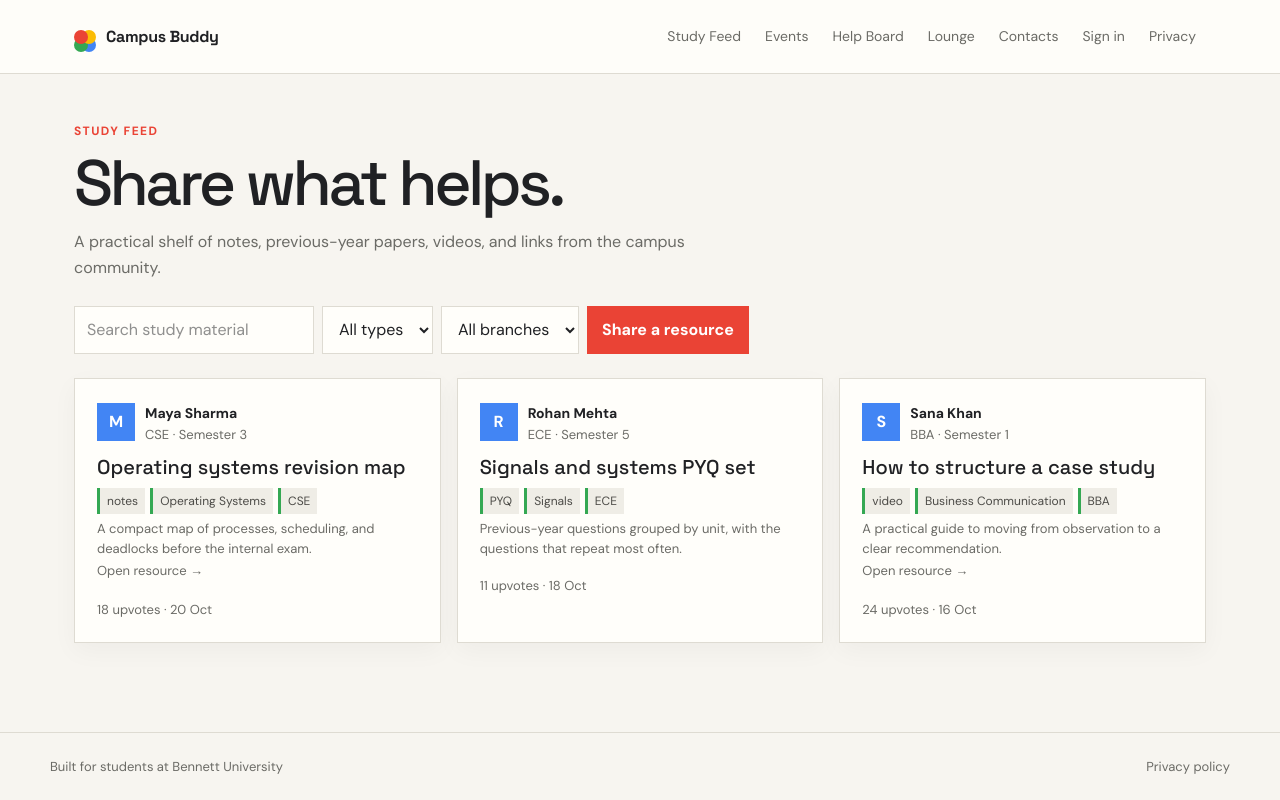
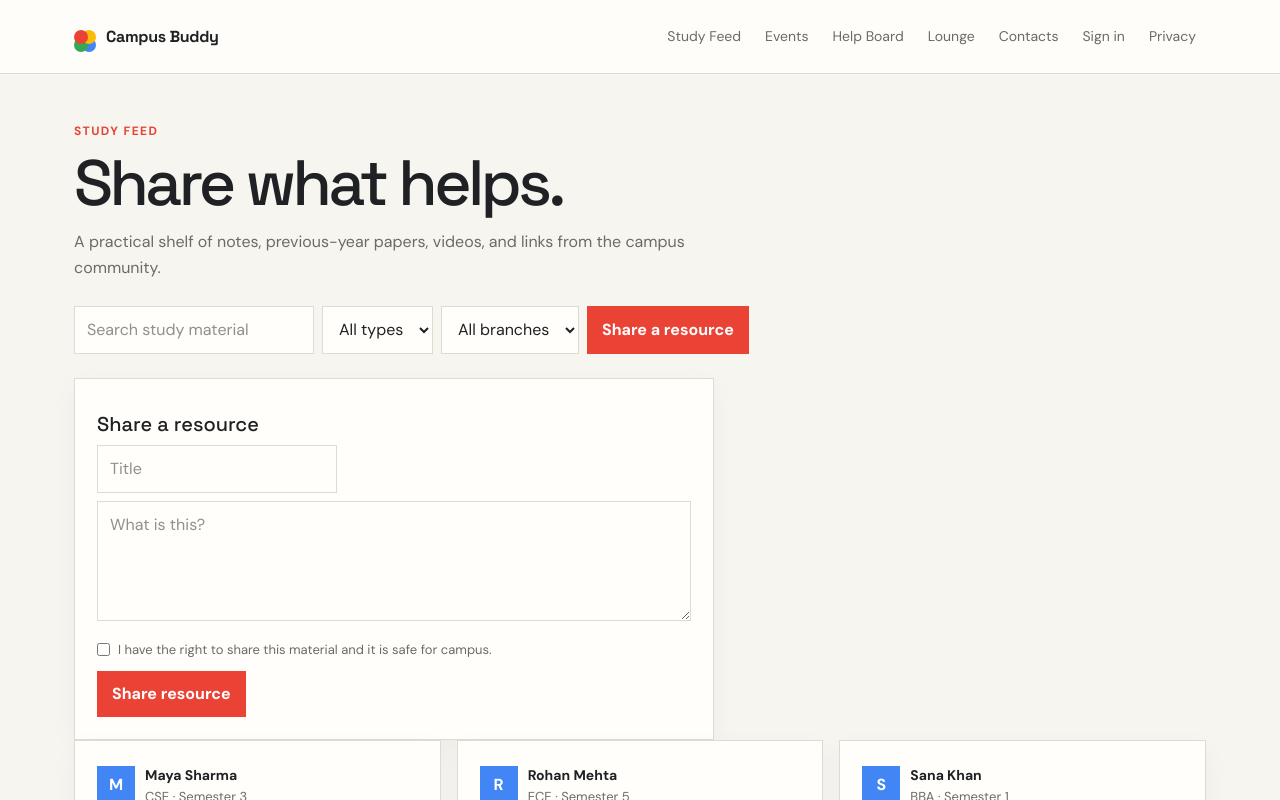
Before and after one commit to KATYAL07/campus-buddy, a Next.js app: page /feed in a window 1280 px wide. Shown: the top 800 px of the page. Built offline with nearby package versions, Linux system fonts and the light colour scheme; no server answers.

Commit message:
feat: add upload rights checkbox before sharing
Upload cannot start until the user confirms they may share the material.

Closes #34

```diff
--- a/app/feed/page.js
+++ b/app/feed/page.js
@@ -1,4 +1,5 @@
 import PostCard from '@/components/PostCard';
+import UploadRightsForm from '@/components/UploadRightsForm';
 import { getPosts } from '@/lib/db';
 
-export default function Feed() { const posts = getPosts(); return <main><span className="eyebrow">Study Feed</span><h1 className="page-title">Share what helps.</h1><p className="lede">A practical shelf of notes, previous-year papers, videos, and links from the campus community.</p><div className="filters"><input className="input" placeholder="Search study material" aria-label="Search study material" /><select className="select" aria-label="Filter by type"><option>All types</option><option>Notes</option><option>PYQ</option><option>Video</option></select><select className="select" aria-label="Filter by branch"><option>All branches</option><option>CSE</option><option>ECE</option><option>BBA</option></select><button className="button accent">Share a resource</button></div><div className="grid">{posts.map((post) => <PostCard key={post.id} post={post} />)}</div></main>; }
+export default function Feed() { const posts = getPosts(); return <main><span className="eyebrow">Study Feed</span><h1 className="page-title">Share what helps.</h1><p className="lede">A practical shelf of notes, previous-year papers, videos, and links from the campus community.</p><div className="filters"><input className="input" placeholder="Search study material" aria-label="Search study material" /><select className="select" aria-label="Filter by type"><option>All types</option><option>Notes</option><option>PYQ</option><option>Video</option></select><select className="select" aria-label="Filter by branch"><option>All branches</option><option>CSE</option><option>ECE</option><option>BBA</option></select><button className="button accent">Share a resource</button></div><UploadRightsForm /><div className="grid">{posts.map((post) => <PostCard key={post.id} post={post} />)}</div></main>; }
--- /dev/null
+++ b/components/UploadRightsForm.js
@@ -0,0 +1,60 @@
+'use client';
+
+import { useState } from 'react';
+
+export default function UploadRightsForm({ action = '/api/posts', submitLabel = 'Share resource' }) {
+  const [canShare, setCanShare] = useState(false);
+  const [error, setError] = useState('');
+  const [busy, setBusy] = useState(false);
+
+  async function onSubmit(event) {
+    event.preventDefault();
+    if (!canShare) {
+      setError('Confirm you have the right to share this material.');
+      return;
+    }
+    setError('');
+    setBusy(true);
+    const data = Object.fromEntries(new FormData(event.currentTarget).entries());
+    try {
+      const res = await fetch(action, {
+        method: 'POST',
+        headers: { 'Content-Type': 'application/json' },
+        body: JSON.stringify(data),
+      });
+      const payload = await res.json().catch(() => ({}));
+      if (!res.ok) {
+        setError(payload.error || 'Could not share this resource.');
+        return;
+      }
+      event.currentTarget.reset();
+      setCanShare(false);
+      if (typeof window !== 'undefined') window.location.reload();
+    } catch {
+      setError('Network error. Try again.');
+    } finally {
+      setBusy(false);
+    }
+  }
+
+  return (
+    <form className="card" onSubmit={onSubmit} style={{ marginTop: 24, maxWidth: 640 }}>
+      <h3>Share a resource</h3>
+      <input className="input" name="title" placeholder="Title" aria-label="Title" required />
+      <textarea className="textarea" name="description" placeholder="What is this?" aria-label="Description" required style={{ marginTop: 8 }} />
+      <label className="meta" style={{ display: 'flex', gap: 8, alignItems: 'center', marginTop: 12 }}>
+        <input
+          type="checkbox"
+          checked={canShare}
+          onChange={(e) => setCanShare(e.target.checked)}
+          aria-label="I have the right to share this material"
+        />
+        I have the right to share this material and it is safe for campus.
+      </label>
+      {error ? <p className="meta" role="alert" style={{ color: 'var(--red)', marginTop: 8 }}>{error}</p> : null}
+      <button className="button accent" type="submit" disabled={!canShare || busy} style={{ marginTop: 12 }}>
+        {busy ? 'Sharing…' : submitLabel}
+      </button>
+    </form>
+  );
+}
```
